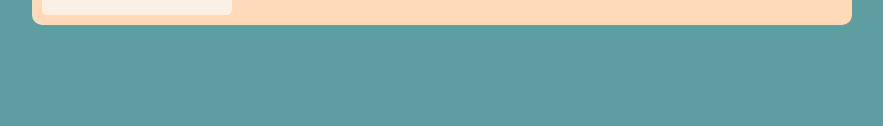
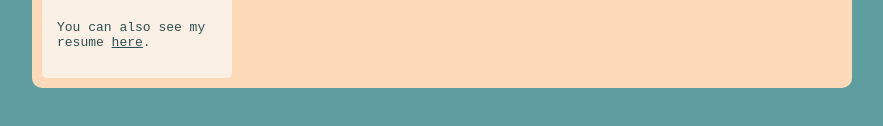
Before and after one commit to kjself/kjself.github.io, a plain HTML site: page projects.html in a window 1280 px wide. Shown: the part 426-552 px from the top of the page, without its empty margins (198-1081 px from the left). Drawn offline with Linux system fonts and the light colour scheme.

Commit message:
small visual adjustment

```diff
--- a/projects.html
+++ b/projects.html
@@ -17,6 +17,7 @@
 					<li><a class=option href="mailto:kjself04@gmail.com"><img height=18px width=18px src="imgs/email.png" title="My email address">Email</a><br>kjself04@gmail.com</li>
 					<li><a class=option href="tel:5736299005"><img height=18px width=18px src="imgs/phone.png" title="My phone number">Phone</a><br>(573)629-9005</li>
 				</ul>
+				<p>You can also see my resume <a href="resume.pdf" class=option>here</a>.</p>
 			</div>
 			<div class=center>
 				<ul id=alltabs>
```
Also changed, not shown: index.html (+1 -1 lines).
